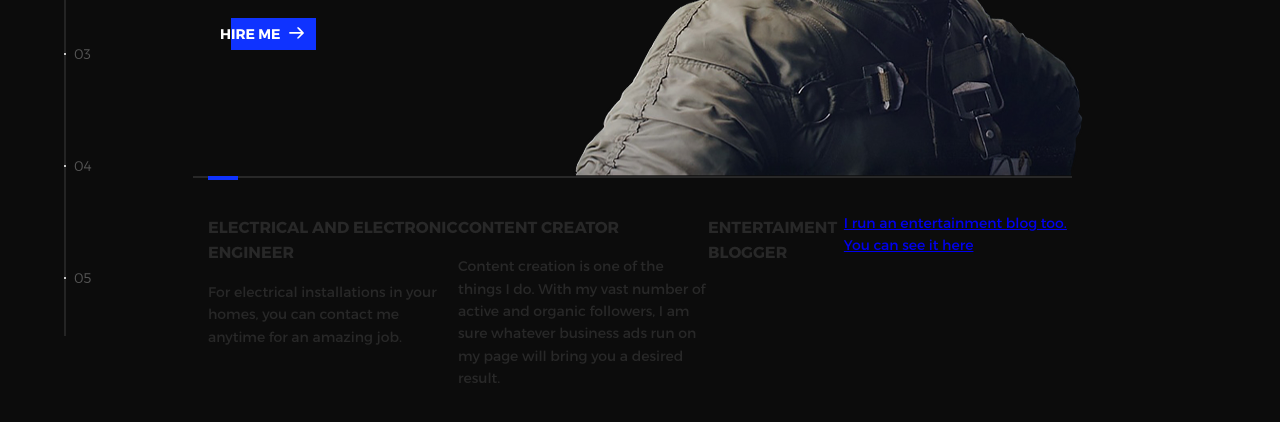
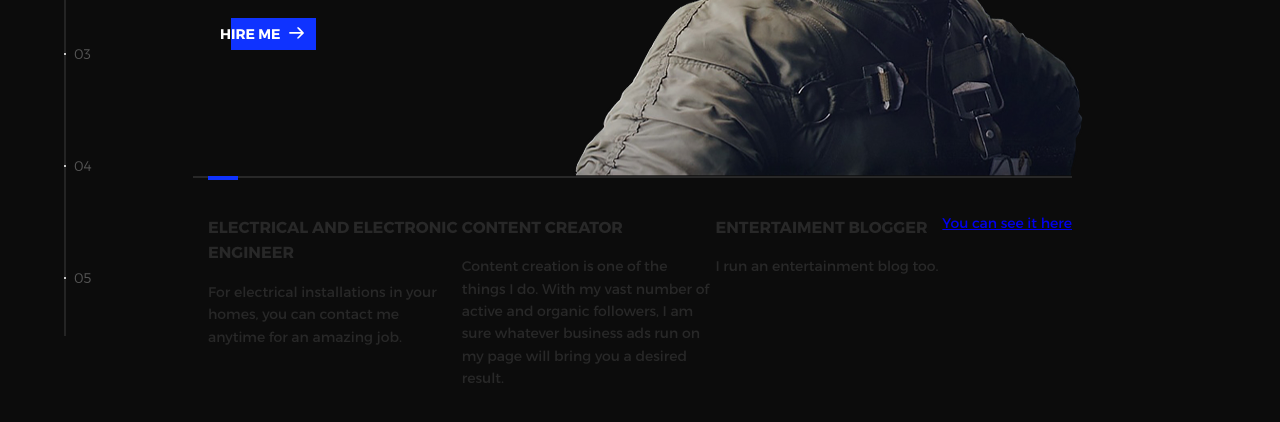
Before and after one commit to zionmosesh/VyrexVictor, a plain HTML site: page index.html in a window 1280 px wide. Shown: the part 344-766 px from the top of the page. Drawn offline with nearby package versions, Linux system fonts and the light colour scheme.

Commit message:
Update index.html

```diff
--- a/index.html
+++ b/index.html
@@ -70,7 +70,8 @@
                 </a>
                 <a href="#0">
                   <h3>Entertaiment Blogger</h3>
-                  <p>I run an entertainment blog too. You can see it here <a href="https://www.zarmailoaded.com.ng"></a>
+                  <p>I run an entertainment blog too.</p>
+                  <p>You can see it here <a href="https://www.zarmailoaded.com.ng"></a>
 
                 </a>
               </div>
```
